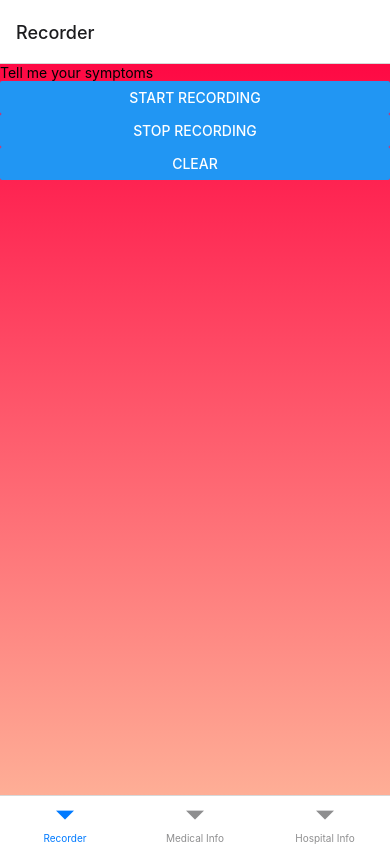
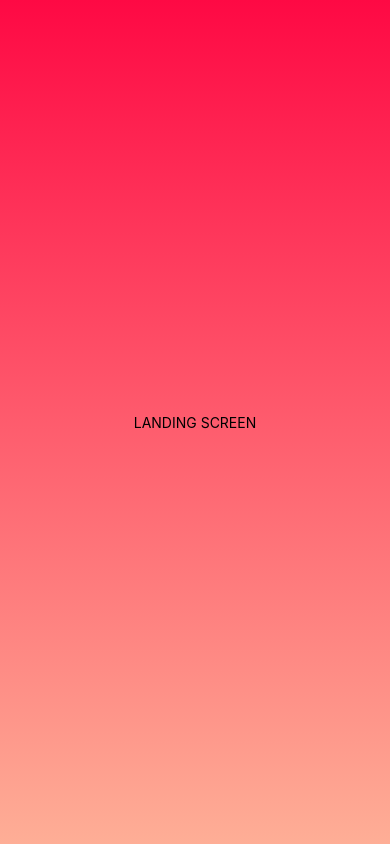
Before and after one commit to suefrontend/first-aide-client, a React Native app: screen / in a window 390 px wide. Built offline with nearby package versions, Linux system fonts and the light colour scheme.

Commit message:
add landing page

```diff
--- a/App.js
+++ b/App.js
@@ -1,5 +1,5 @@
-import HomeScreen from "./screens/HomeScreen";
+import Landing from "./screens/Landing";
 
 export default function App() {
-  return <HomeScreen />;
+  return <Landing />;
 }
--- a/screens/HomeScreen.js
+++ b/screens/HomeScreen.js
@@ -1,7 +1,6 @@
-import { View, Text, Button } from "react-native";
+import { StyleSheet, View, Text, Button } from "react-native";
 import React, { useEffect, useState } from "react";
 import { themeColors } from "../theme";
-import Voice from "@react-native-voice/voice";
 import { NavigationContainer } from "@react-navigation/native";
 import { createBottomTabNavigator } from "@react-navigation/bottom-tabs";
 
@@ -12,6 +11,7 @@ import HospitalInfo from "./components/HospitalInfo";
 const Tab = createBottomTabNavigator();
 
 export default function HomeScreen() {
+  const [user, setUser] = useState(null);
   return (
     <NavigationContainer>
       <Tab.Navigator>
--- /dev/null
+++ b/screens/Landing.js
@@ -0,0 +1,28 @@
+import { StyleSheet, View, Text, Button } from "react-native";
+import React, { useEffect, useState } from "react";
+import { LinearGradient } from "expo-linear-gradient";
+
+export default function Landing() {
+  return (
+    <View style={styles.container}>
+      <LinearGradient
+        colors={["#FE0944", "#FEAE96"]}
+        style={styles.linearGradient}
+      >
+        <Text>LANDING SCREEN</Text>
+      </LinearGradient>
+    </View>
+  );
+}
+
+const styles = StyleSheet.create({
+  container: {
+    flex: 1,
+  },
+  linearGradient: {
+    width: "100%",
+    height: "100%",
+    alignItems: "center",
+    justifyContent: "center",
+  },
+});
```
